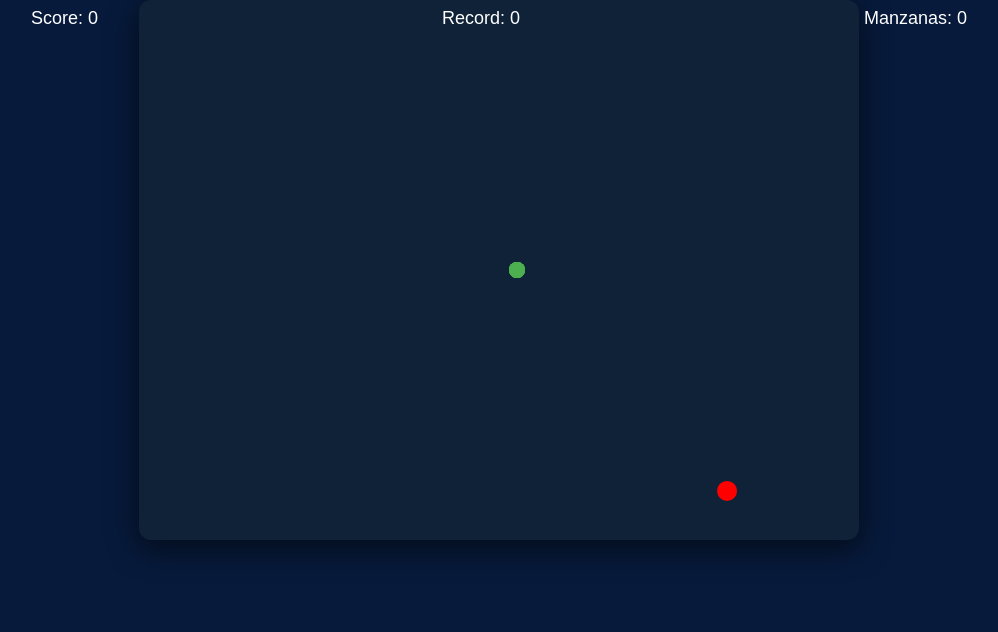
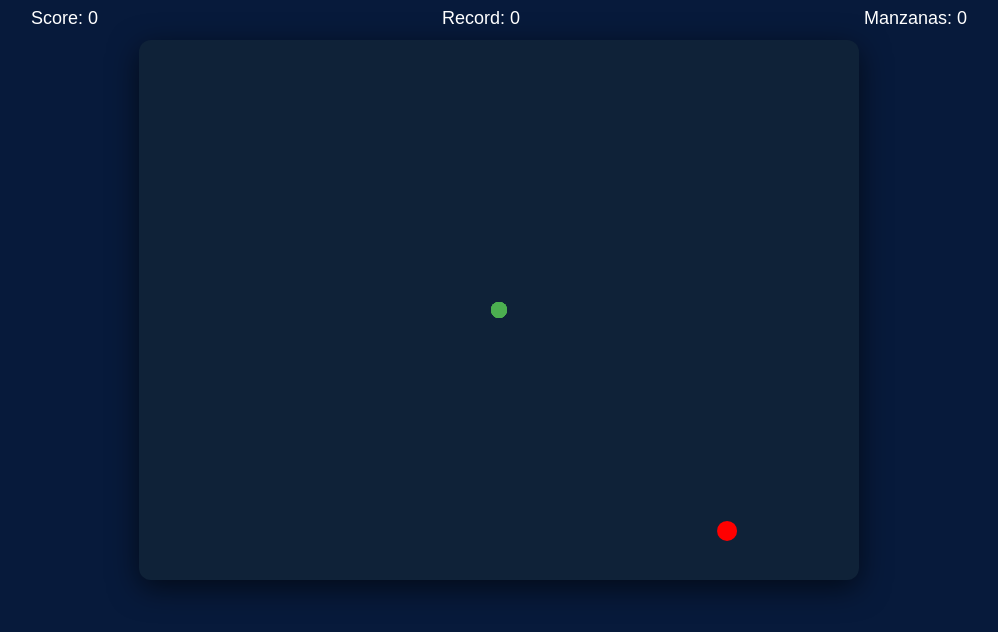
Before and after one commit to joseruizjimenez/snake-tilt-game, a plain HTML site: page index.html in a window 1280 px wide. Shown: the whole page, without its empty margins (141-1139 px from the left). Drawn offline with Linux system fonts and the light colour scheme.

Commit message:
Update index.html

```diff
--- a/index.html
+++ b/index.html
@@ -6,7 +6,7 @@
 <title>Snake Tilt — Captura manzanas</title>
 <style>
   body{margin:0;background:#071a3b;color:#fff;font-family:Arial,Helvetica,sans-serif;overflow:hidden}
-  canvas{display:block;margin:0 auto;background:#0f2238;border-radius:12px;box-shadow:0 8px 30px rgba(0,0,0,.6)}
+  canvas{display:block;margin:40px auto;background:#0f2238;border-radius:12px;box-shadow:0 8px 30px rgba(0,0,0,.6)}
   #hud{position:fixed;top:8px;left:0;right:0;display:flex;justify-content:space-around;font-size:18px}
   #overlay{position:fixed;top:0;left:0;right:0;bottom:0;display:flex;align-items:center;justify-content:center;pointer-events:none}
   .panel{background:rgba(0,0,0,.7);padding:20px;border-radius:10px;text-align:center;pointer-events:auto}
@@ -39,7 +39,6 @@ recordEl.textContent=record;
 
 // --- Sensores
 if(typeof DeviceOrientationEvent!=="undefined" && typeof DeviceOrientationEvent.requestPermission==="function"){
-  // iOS
   DeviceOrientationEvent.requestPermission().then(res=>{
     if(res==="granted")window.addEventListener("deviceorientation",onTilt);
   }).catch(console.warn);
@@ -51,10 +50,11 @@ function onTilt(e){tilt.gamma=e.gamma||0;tilt.beta=e.beta||0;}
 // --- Juego
 function resetGame(){
   snake=[];snakeLen=6;score=0;apples=0;speed=2;
+  // colocamos segmentos más separados
   for(let i=0;i<snakeLen;i++){
-    snake.push({x:W/2-i*10,y:H/2});
+    snake.push({x:W/2-i*15,y:H/2});
   }
-  vel={x:speed,y:0};
+  vel={x:0,y:0}; // arranca parado
   spawnApple();
   scoreEl.textContent=0;applesEl.textContent=0;
   overlay.innerHTML="";
@@ -65,9 +65,10 @@ function spawnApple(){
 }
 function update(){
   if(paused)return;
-  // suavizado de giros
-  let gx=Math.max(-1,Math.min(1,tilt.gamma/40));
-  let gy=Math.max(-1,Math.min(1,tilt.beta/40));
+
+  // suavizado + menor sensibilidad
+  let gx=Math.max(-1,Math.min(1,tilt.gamma/60));
+  let gy=Math.max(-1,Math.min(1,tilt.beta/60));
   vel.x=vel.x*0.9+gx*speed*0.1;
   vel.y=vel.y*0.9+gy*speed*0.1;
 
@@ -79,10 +80,10 @@ function update(){
   if(head.x<5||head.y<5||head.x>W-5||head.y>H-5){
     return gameOver();
   }
-  // colisión con el cuerpo (solo si la serpiente es larga)
-  for(let i=6;i<snake.length;i++){
+  // colisión con el cuerpo (ignora los primeros 10 segmentos)
+  for(let i=10;i<snake.length;i++){
     let dx=head.x-snake[i].x,dy=head.y-snake[i].y;
-    if(dx*dx+dy*dy<80)return gameOver();
+    if(dx*dx+dy*dy<70)return gameOver();
   }
   // comer manzana
   let dx=head.x-apple.x,dy=head.y-apple.y;
```
